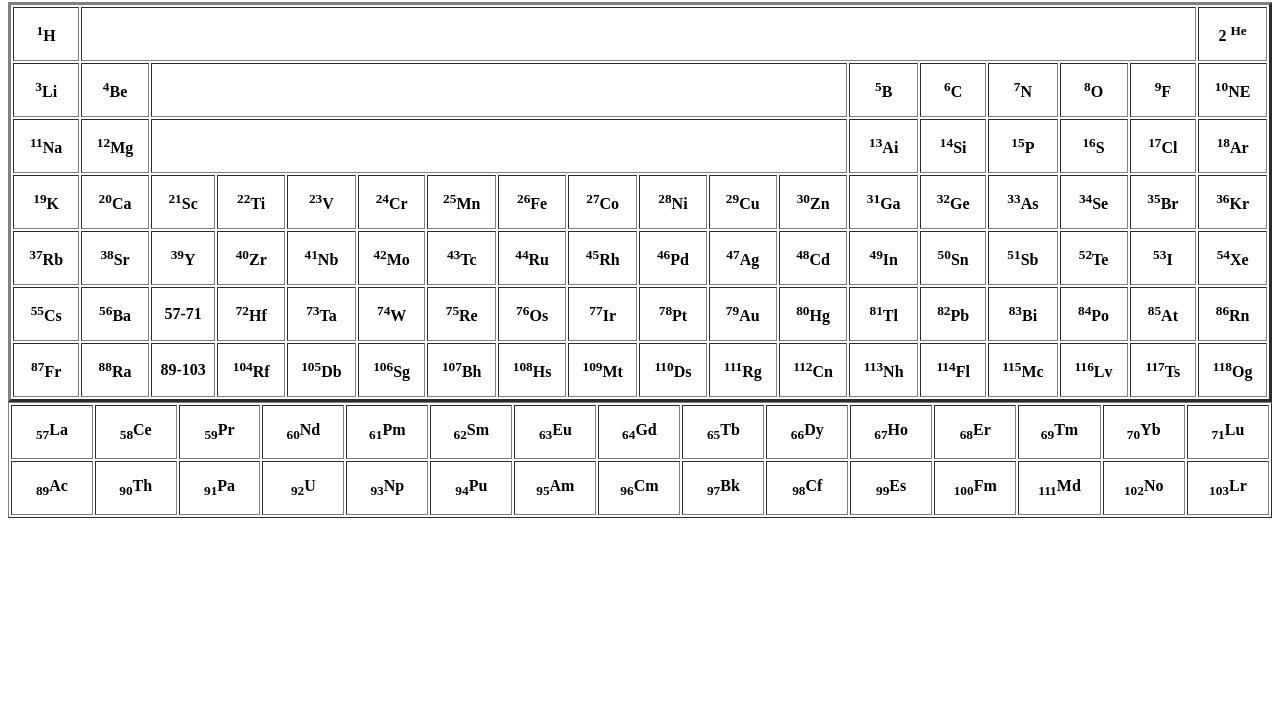
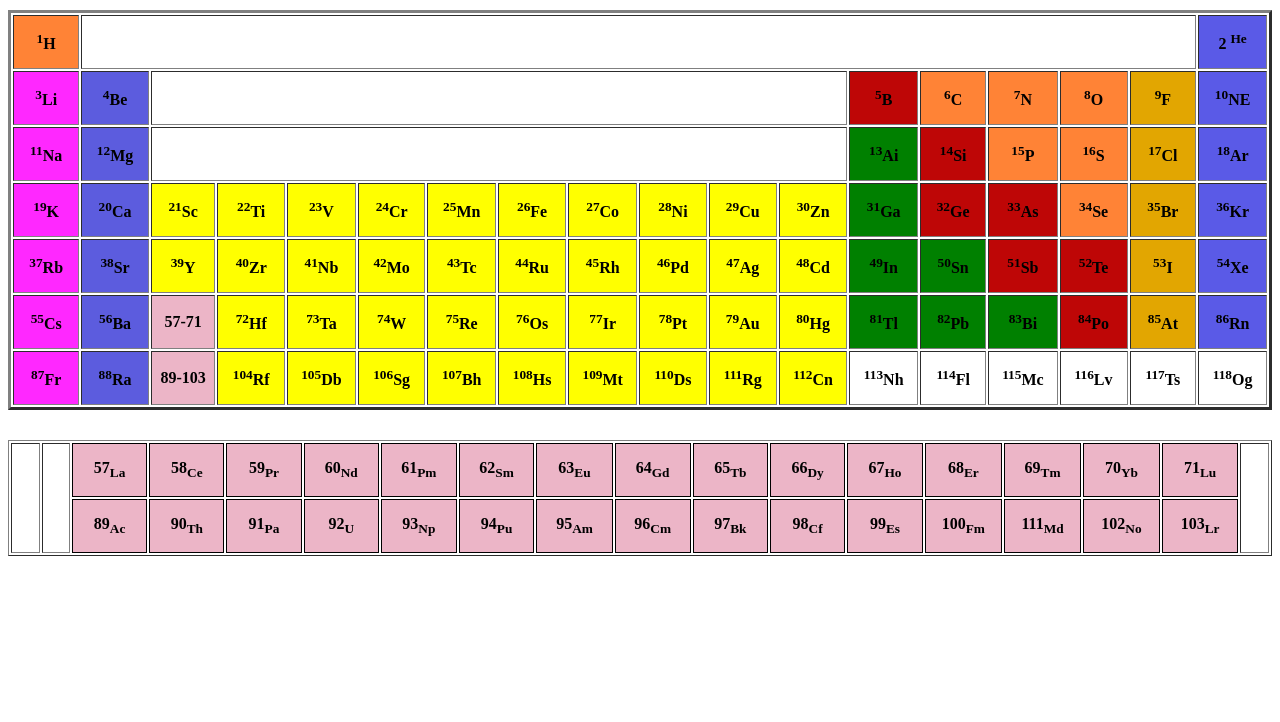
Before and after one commit to Taimoor-Kamran/PIAIC-HTML-CSS-Assignments, a plain HTML site: page ch_6/perodic_table.html in a window 1280 px wide. Shown: the part 78-800 px from the top of the page. Drawn offline with Linux system fonts and the light colour scheme.

Commit message:
added 22 commit

```diff
--- a/ch_6/perodic_table.html
+++ b/ch_6/perodic_table.html
@@ -6,114 +6,151 @@
     <title>ch_6 Periodic_table html</title>
 </head>
 <style>
+    body{
+        display: inline-block;
+    }
     th{
         width: 80px;
         height: 50px;
+    }
+    td{
+        width: 30px;
+    }
+    .second{
+        margin-top: 30px;
+    }
+    .second  th{
+        background-color: rgb(236, 181, 199);
+        border: 1px solid black;
+    }
+    .end{
+        background-color: rgb(90, 90, 231);
+    }
+    .third{
+        background-color: rgb(255, 40, 255);
+    }
+    .fourth{
+        background-color: rgb(92, 92, 222);
+    }
+    .five{
+        background-color: rgb(255, 255, 0);
+    }
+    .six{
+        background-color: rgb(190, 6, 6);
+    }
+    .seven{
+        background-color: green;
+    }
+    .eight{
+        background-color: rgb(255, 131, 54);
+    }
+    .nine{
+        background-color: rgb(226, 166, 1);
     }
 </style>
 <body>
     <h1>The Periordi Table</h1>
     <table border="3">
         <tr>
-            <th><sup>1</sup>H</th>
+            <th style="background-color: rgb(255, 131, 54);"><sup>1</sup>H</th>
             <th colspan="16"></th>
-            <th class="end">2 <sup>He</sup></th>
+            <th class="end" >2 <sup>He</sup></th>
         </tr>
         <tr>
-            <th><sup>3</sup>Li</th>
-            <th><sup>4</sup>Be</th>
+            <th class="third"><sup>3</sup>Li</th>
+            <th class="fourth"><sup>4</sup>Be</th>
             <th colspan="10"></th>
-            <th><sup>5</sup>B</th>
-            <th><sup>6</sup>C</th>
-            <th><sup>7</sup>N</th>
-            <th><sup>8</sup>O</th>
-            <th><sup>9</sup>F</th>
-            <th><sup>10</sup>NE</th>
+            <th class="six"><sup>5</sup>B</th>
+            <th class="eight"><sup>6</sup>C</th>
+            <th class="eight"><sup>7</sup>N</th>
+            <th class="eight"><sup>8</sup>O</th>
+            <th class="nine"><sup>9</sup>F</th>
+            <th class="end"><sup>10</sup>NE</th>
         </tr>
         <tr>
-            <th><sup>11</sup>Na</th>
-            <th><sup>12</sup>Mg</th>
+            <th class="third"><sup>11</sup>Na</th>
+            <th class="fourth"><sup>12</sup>Mg</th>
             <th colspan="10"></th>
-            <th><sup>13</sup>Ai</th>
-            <th><sup>14</sup>Si</th>
-            <th><sup>15</sup>P</th>
-            <th><sup>16</sup>S</th>
-            <th><sup>17</sup>Cl</th>
-            <th><sup>18</sup>Ar</th>
+            <th class="seven"><sup>13</sup>Ai</th>
+            <th class="six"><sup>14</sup>Si</th>
+            <th class="eight"><sup>15</sup>P</th>
+            <th class="eight"><sup>16</sup>S</th>
+            <th class="nine"><sup>17</sup>Cl</th>
+            <th class="end"><sup>18</sup>Ar</th>
         </tr>
         <tr>
-            <th><sup>19</sup>K</th>
-            <th><sup>20</sup>Ca</th>
-            <th><sup>21</sup>Sc</th>
-            <th><sup>22</sup>Ti</th>
-            <th><sup>23</sup>V</th>
-            <th><sup>24</sup>Cr</th>
-            <th><sup>25</sup>Mn</th>
-            <th><sup>26</sup>Fe</th>
-            <th><sup>27</sup>Co</th>
-            <th><sup>28</sup>Ni</th>
-            <th><sup>29</sup>Cu</th>
-            <th><sup>30</sup>Zn</th>
-            <th><sup>31</sup>Ga</th>
-            <th><sup>32</sup>Ge</th>
-            <th><sup>33</sup>As</th>
-            <th><sup>34</sup>Se</th>
-            <th><sup>35</sup>Br</th>
-            <th><sup>36</sup>Kr</th>
+            <th class="third"><sup>19</sup>K</th>
+            <th class="fourth"><sup>20</sup>Ca</th>
+            <th class="five"><sup>21</sup>Sc</th>
+            <th class="five"><sup>22</sup>Ti</th>
+            <th class="five"><sup>23</sup>V</th>
+            <th class="five"><sup>24</sup>Cr</th>
+            <th class="five"><sup>25</sup>Mn</th>
+            <th class="five"><sup>26</sup>Fe</th>
+            <th class="five"><sup>27</sup>Co</th>
+            <th class="five"><sup>28</sup>Ni</th>
+            <th class="five"><sup>29</sup>Cu</th>
+            <th class="five"><sup>30</sup>Zn</th>
+            <th class="seven"><sup>31</sup>Ga</th>
+            <th class="six"><sup>32</sup>Ge</th>
+            <th class="six"><sup>33</sup>As</th>
+            <th class="eight"><sup>34</sup>Se</th>
+            <th class="nine"><sup>35</sup>Br</th>
+            <th class="end"><sup>36</sup>Kr</th>
         </tr>
         <tr>
-            <th><sup>37</sup>Rb</th>
-            <th><sup>38</sup>Sr</th>
-            <th><sup>39</sup>Y</th>
-            <th><sup>40</sup>Zr</th>
-            <th><sup>41</sup>Nb</th>
-            <th><sup>42</sup>Mo</th>
-            <th><sup>43</sup>Tc</th>
-            <th><sup>44</sup>Ru</th>
-            <th><sup>45</sup>Rh</th>
-            <th><sup>46</sup>Pd</th>
-            <th><sup>47</sup>Ag</th>
-            <th><sup>48</sup>Cd</th>
-            <th><sup>49</sup>In</th>
-            <th><sup>50</sup>Sn</th>
-            <th><sup>51</sup>Sb</th>
-            <th><sup>52</sup>Te</th>
-            <th><sup>53</sup>I</th>
-            <th><sup>54</sup>Xe</th>
+            <th class="third"><sup>37</sup>Rb</th>
+            <th class="fourth"><sup>38</sup>Sr</th>
+            <th class="five"><sup>39</sup>Y</th>
+            <th class="five" ><sup>40</sup>Zr</th>
+            <th class="five"><sup>41</sup>Nb</th>
+            <th class="five"><sup>42</sup>Mo</th>
+            <th class="five"><sup>43</sup>Tc</th>
+            <th class="five"><sup>44</sup>Ru</th>
+            <th class="five"><sup>45</sup>Rh</th>
+            <th class="five"><sup>46</sup>Pd</th>
+            <th class="five"><sup>47</sup>Ag</th>
+            <th class="five"><sup>48</sup>Cd</th>
+            <th class="seven"><sup>49</sup>In</th>
+            <th class="seven"><sup>50</sup>Sn</th>
+            <th class="six"><sup>51</sup>Sb</th>
+            <th class="six"><sup>52</sup>Te</th>
+            <th class="nine"><sup>53</sup>I</th>
+            <th class="end"><sup>54</sup>Xe</th>
         </tr>
         <tr>
-            <th><sup>55</sup>Cs</th>
-            <th><sup>56</sup>Ba</th>
-            <th>57-71</th>
-            <th><sup>72</sup>Hf</th>
-            <th><sup>73</sup>Ta</th>
-            <th><sup>74</sup>W</th>
-            <th><sup>75</sup>Re</th>
-            <th><sup>76</sup>Os</th>
-            <th><sup>77</sup>Ir</th>
-            <th><sup>78</sup>Pt</th>
-            <th><sup>79</sup>Au</th>
-            <th><sup>80</sup>Hg</th>
-            <th><sup>81</sup>Tl</th>
-            <th><sup>82</sup>Pb</th>
-            <th><sup>83</sup>Bi</th>
-            <th><sup>84</sup>Po</th>
-            <th><sup>85</sup>At</th>
-            <th><sup>86</sup>Rn</th>
+            <th class="third"><sup>55</sup>Cs</th>
+            <th class="fourth"><sup>56</sup>Ba</th>
+            <th style="background-color: rgb(236, 181, 199)">57-71</th>
+            <th class="five"><sup>72</sup>Hf</th>
+            <th class="five"><sup>73</sup>Ta</th>
+            <th class="five"><sup>74</sup>W</th>
+            <th class="five"><sup>75</sup>Re</th>
+            <th class="five"><sup>76</sup>Os</th>
+            <th class="five"><sup>77</sup>Ir</th>
+            <th class="five"><sup>78</sup>Pt</th>
+            <th class="five"><sup>79</sup>Au</th>
+            <th class="five"><sup>80</sup>Hg</th>
+            <th class="seven"><sup>81</sup>Tl</th>
+            <th class="seven"><sup>82</sup>Pb</th>
+            <th class="seven"><sup>83</sup>Bi</th>
+            <th class="six"><sup>84</sup>Po</th>
+            <th class="nine"><sup>85</sup>At</th>
+            <th class="end"><sup>86</sup>Rn</th>
         </tr>
         <tr>
-            <th><sup>87</sup>Fr</th>
-            <th><sup>88</sup>Ra</th>
-            <th>89-103</th>
-            <th><sup>104</sup>Rf</th>
-            <th><sup>105</sup>Db</th>
-            <th><sup>106</sup>Sg</th>
-            <th><sup>107</sup>Bh</th>
-            <th><sup>108</sup>Hs</th>
-            <th><sup>109</sup>Mt</th>
-            <th><sup>110</sup>Ds</th>
-            <th><sup>111</sup>Rg</th>
-            <th><sup>112</sup>Cn</th>
+            <th class="third"><sup>87</sup>Fr</th>
+            <th class="fourth"><sup>88</sup>Ra</th>
+            <th style="background-color: rgb(236, 181, 199)">89-103</th>
+            <th class="five"><sup>104</sup>Rf</th>
+            <th class="five"><sup>105</sup>Db</th>
+            <th class="five"><sup>106</sup>Sg</th>
+            <th class="five"><sup>107</sup>Bh</th>
+            <th class="five"><sup>108</sup>Hs</th>
+            <th class="five"><sup>109</sup>Mt</th>
+            <th class="five"><sup>110</sup>Ds</th>
+            <th class="five"><sup>111</sup>Rg</th>
+            <th class="five"><sup>112</sup>Cn</th>
             <th><sup>113</sup>Nh</th>
             <th><sup>114</sup>Fl</th>
             <th><sup>115</sup>Mc</th>
@@ -123,41 +160,43 @@
         </tr>
     </table>
 
-    <table border="1">
+    <table border="1" class="second" >
         <tr>
-
-            <th><sub>57</sub>La</th>
-            <th><sub>58</sub>Ce</th>
-            <th><sub>59</sub>Pr</th>
-            <th><sub>60</sub>Nd</th>
-            <th><sub>61</sub>Pm</th>
-            <th><sub>62</sub>Sm</th>
-            <th><sub>63</sub>Eu</th>
-            <th><sub>64</sub>Gd</th>
-            <th><sub>65</sub>Tb</th>
-            <th><sub>66</sub>Dy</th>
-            <th><sub>67</sub>Ho</th>
-            <th><sub>68</sub>Er</th>
-            <th><sub>69</sub>Tm</th>
-            <th><sub>70</sub>Yb</th>
-            <th><sub>71</sub>Lu</th>
+            <td rowspan="2" class="one"></td>
+            <td rowspan="2" class="one"></td>
+            <th>57<sub>La</sub></th>
+            <th>58<sub>Ce</sub></th>
+            <th>59<sub>Pr</sub></th>
+            <th>60<sub>Nd</sub></th>
+            <th>61<sub>Pm</sub></th>
+            <th>62<sub>Sm</sub></th>
+            <th>63<sub>Eu</sub></th>
+            <th>64<sub>Gd</sub></th>
+            <th>65<sub>Tb</sub></th>
+            <th>66<sub>Dy</sub></th>
+            <th>67<sub>Ho</sub></th>
+            <th>68<sub>Er</sub></th>
+            <th>69<sub>Tm</sub></th>
+            <th>70<sub>Yb</sub></th>
+            <th>71<sub>Lu</sub></th>
+            <td rowspan="2" class="one"></td>
         </tr>
         <tr>
-            <th><sub>89</sub>Ac</th>
-            <th><sub>90</sub>Th</th>
-            <th><sub>91</sub>Pa</th>
-            <th><sub>92</sub>U</th>
-            <th><sub>93</sub>Np</th>
-            <th><sub>94</sub>Pu</th>
-            <th><sub>95</sub>Am</th>
-            <th><sub>96</sub>Cm</th>
-            <th><sub>97</sub>Bk</th>
-            <th><sub>98</sub>Cf</th>
-            <th><sub>99</sub>Es</th>
-            <th><sub>100</sub>Fm</th>
-            <th><sub>111</sub>Md</th>
-            <th><sub>102</sub>No</th>
-            <th><sub>103</sub>Lr</th>
+            <th>89<sub>Ac</sub></th>
+            <th>90<sub>Th</sub></th>
+            <th>91<sub>Pa</sub></th>
+            <th>92<sub>U</sub></th>
+            <th>93<sub>Np</sub></th>
+            <th>94<sub>Pu</sub></th>
+            <th>95<sub>Am</sub></th>
+            <th>96<sub>Cm</sub></th>
+            <th>97<sub>Bk</sub></th>
+            <th>98<sub>Cf</sub></th>
+            <th>99<sub>Es</sub></th>
+            <th>100<sub>Fm</sub></th>
+            <th>111<sub>Md</sub></th>
+            <th>102<sub>No</sub></th>
+            <th>103<sub>Lr</sub></th>
         </tr>
     </table>
 </body>
```
